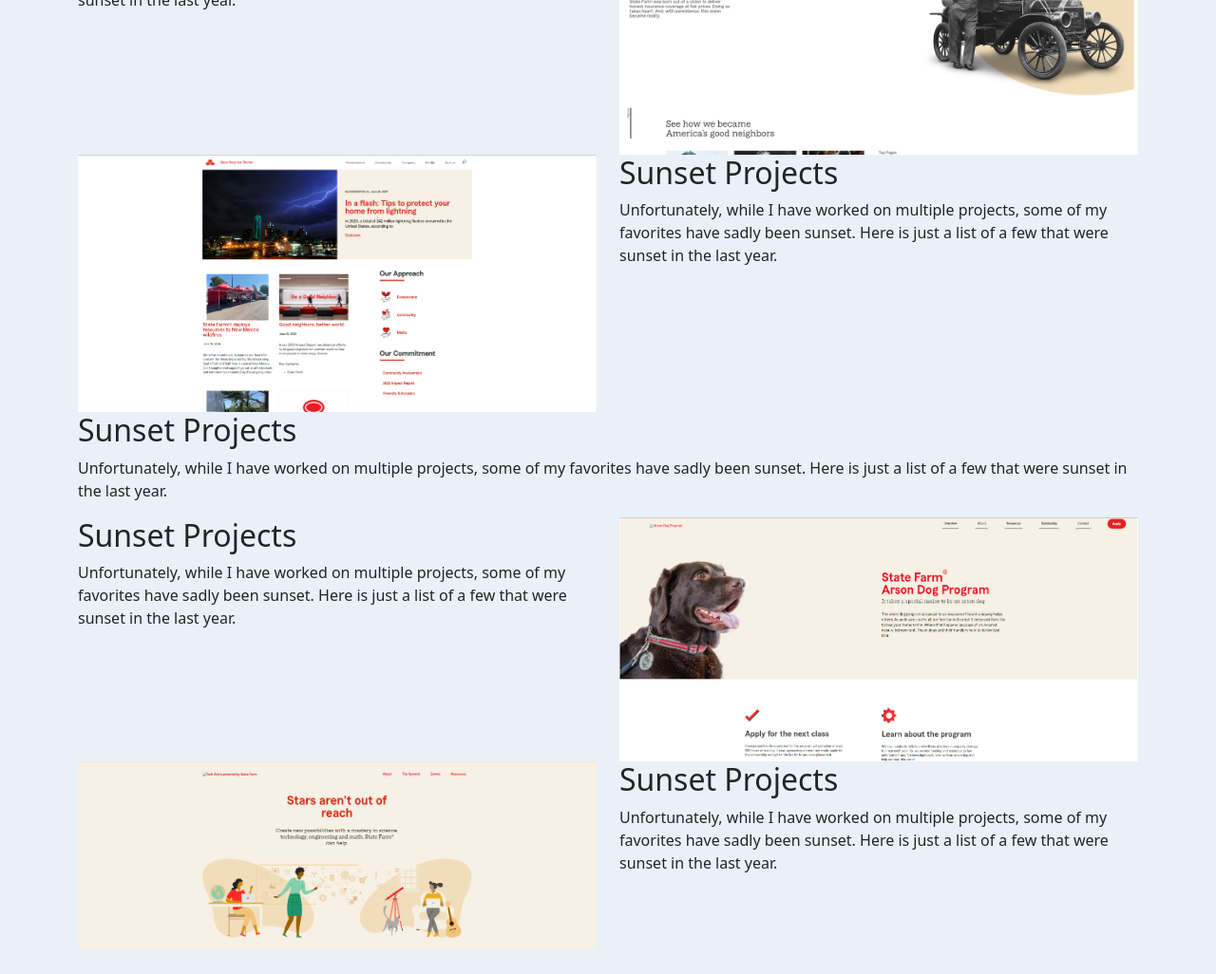
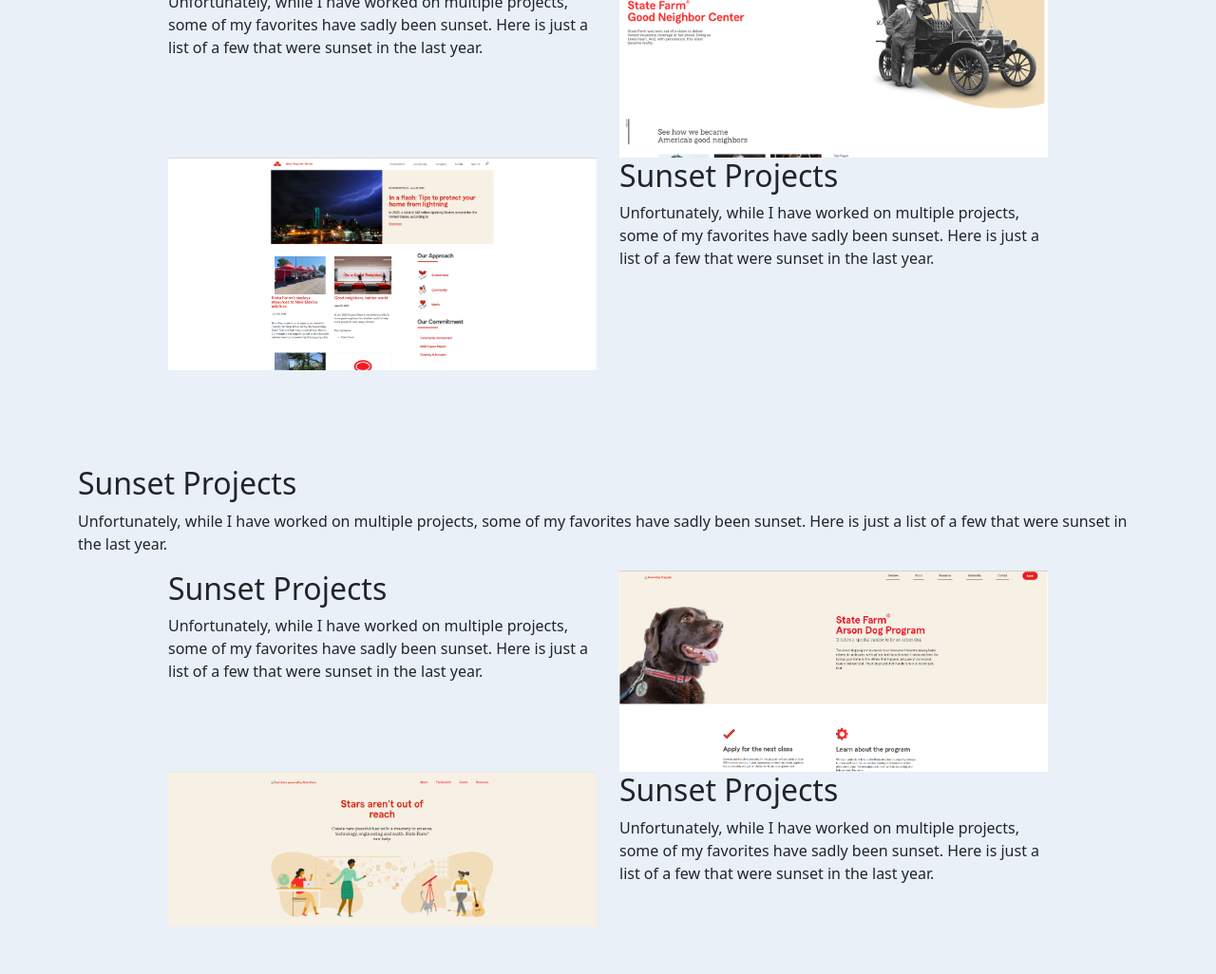
Before and after one commit to JoshuaYoung1997/Portfolio, a website built with Parcel: page src/index.html in a window 1280 px wide. Shown: the part 721-1747 px from the top of the page at 95% size. Before the commit the page ends 1721 px from the top, so only its background shows below. Built offline with nearby package versions, Linux system fonts and the light colour scheme.

Commit message:
More Raw Layout edits

```diff
--- a/src/index.html
+++ b/src/index.html
@@ -73,7 +73,7 @@
             <div class="container">
                 <div class="row">
                     <div class="col-12">
-                        <div class="current-sect">
+                        <div class="current-head">
                             <h2>Current Projects</h2>
                             <p>These are the projects that I have worked on, while working as a proffesional web developer.</p>
                         </div>
@@ -83,13 +83,13 @@
 
             <div class="container">
                 <div class="row">
-                    <div class="col-12 col-sm-6">
-                        <div class="current-sect">
+                    <div class="col-12 col-sm-5 offset-sm-1">
+                        <div class="current-desc">
                             <h2>Sunset Projects</h2>
                             <p>Unfortunately, while I have worked on multiple projects, some of my favorites have sadly been sunset. Here is just a list of a few that were sunset in the last year.</p>
                         </div>
                     </div>
-                    <div class="col-12 col-sm-6">
+                    <div class="col-12 col-sm-5">
                         <div class="capture-img">
                             <img src="../src/img/GoodNeighborCapture.png" alt="Picture of Joshua Young.">
                         </div>
@@ -99,13 +99,13 @@
 
             <div class="container">
                 <div class="row">
-                    <div class="col-12 col-sm-6">
+                    <div class="col-12 col-sm-5 offset-sm-1">
                         <div class="capture-img">
                             <img src="../src/img/GoodNeighborStoriesCapture.png" alt="Picture of Joshua Young.">
                         </div>
                     </div>
-                    <div class="col-12 col-sm-6">
-                        <div class="sunset-sect">
+                    <div class="col-12 col-sm-5">
+                        <div class="current-desc">
                             <h2>Sunset Projects</h2>
                             <p>Unfortunately, while I have worked on multiple projects, some of my favorites have sadly been sunset. Here is just a list of a few that were sunset in the last year.</p>
                         </div>
@@ -120,7 +120,7 @@
             <div class="container">
                 <div class="row">
                     <div class="col-12">
-                        <div class="sunset-sect">
+                        <div class="sunset-head">
                             <h2>Sunset Projects</h2>
                             <p>Unfortunately, while I have worked on multiple projects, some of my favorites have sadly been sunset. Here is just a list of a few that were sunset in the last year.</p>
                         </div>
@@ -130,13 +130,13 @@
 
             <div class="container">
                 <div class="row">
-                    <div class="col-12 col-sm-6">
-                        <div class="sunset-sect">
+                    <div class="col-12 col-sm-5 offset-sm-1">
+                        <div class="sunset-desc">
                             <h2>Sunset Projects</h2>
                             <p>Unfortunately, while I have worked on multiple projects, some of my favorites have sadly been sunset. Here is just a list of a few that were sunset in the last year.</p>
                         </div>
                     </div>
-                    <div class="col-12 col-sm-6">
+                    <div class="col-12 col-sm-5">
                         <div class="capture-img">
                             <img src="../src/img/ArsonDogCapture.png" alt="Picture of Joshua Young.">
                         </div>
@@ -146,13 +146,13 @@
 
             <div class="container">
                 <div class="row">
-                    <div class="col-12 col-sm-6">
+                    <div class="col-12 col-sm-5 offset-sm-1">
                         <div class="capture-img">
                             <img src="../src/img/TechAstraCapture.png" alt="Picture of Joshua Young.">
                         </div>
                     </div>
-                    <div class="col-12 col-sm-6">
-                        <div class="sunset-sect">
+                    <div class="col-12 col-sm-5">
+                        <div class="sunset-desc">
                             <h2>Sunset Projects</h2>
                             <p>Unfortunately, while I have worked on multiple projects, some of my favorites have sadly been sunset. Here is just a list of a few that were sunset in the last year.</p>
                         </div>
--- a/src/scss/styles.scss
+++ b/src/scss/styles.scss
@@ -18,3 +18,7 @@
   width: 100%;
   height: auto;
 }
+
+.current, .sunset{
+  padding: 50px 0;
+}
```
